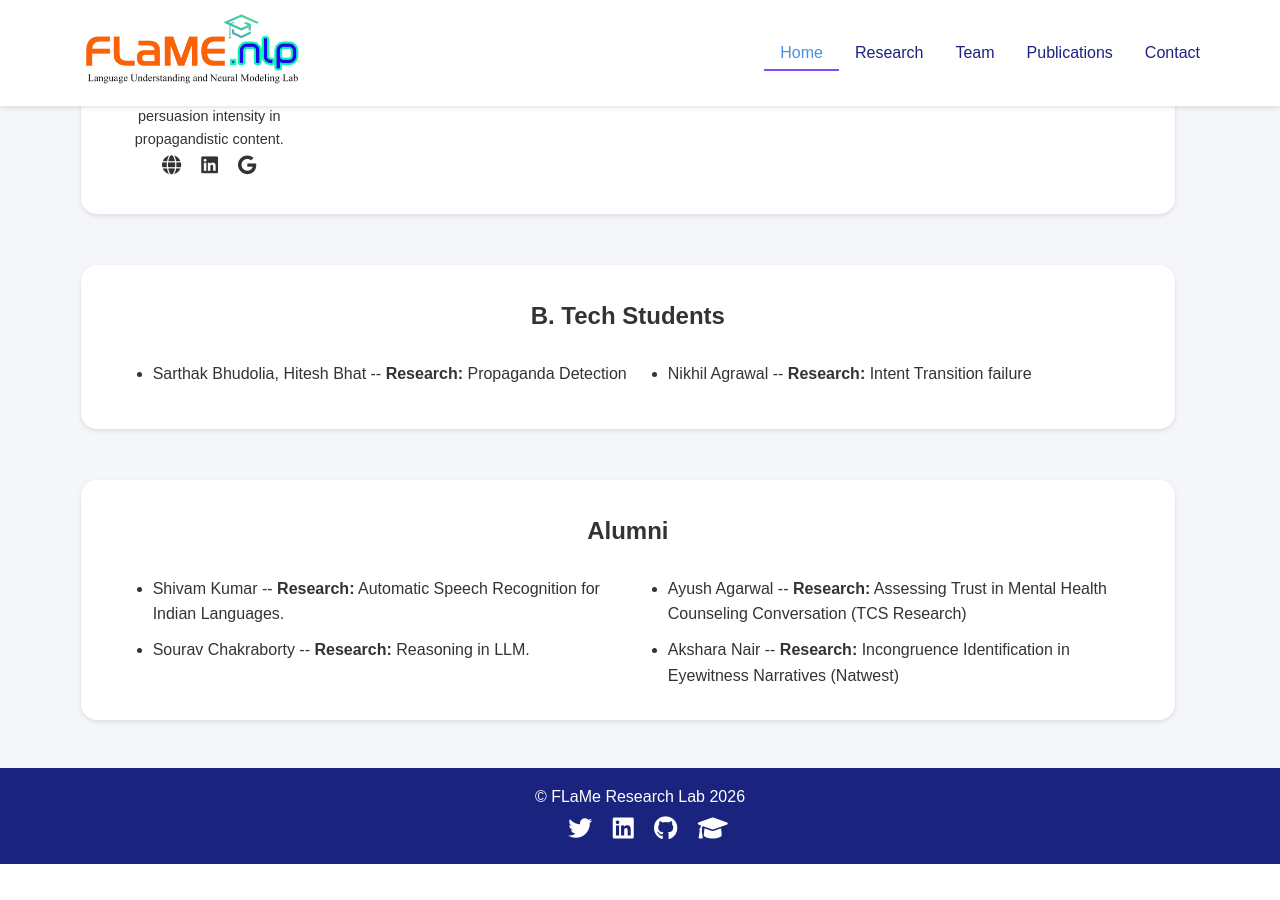
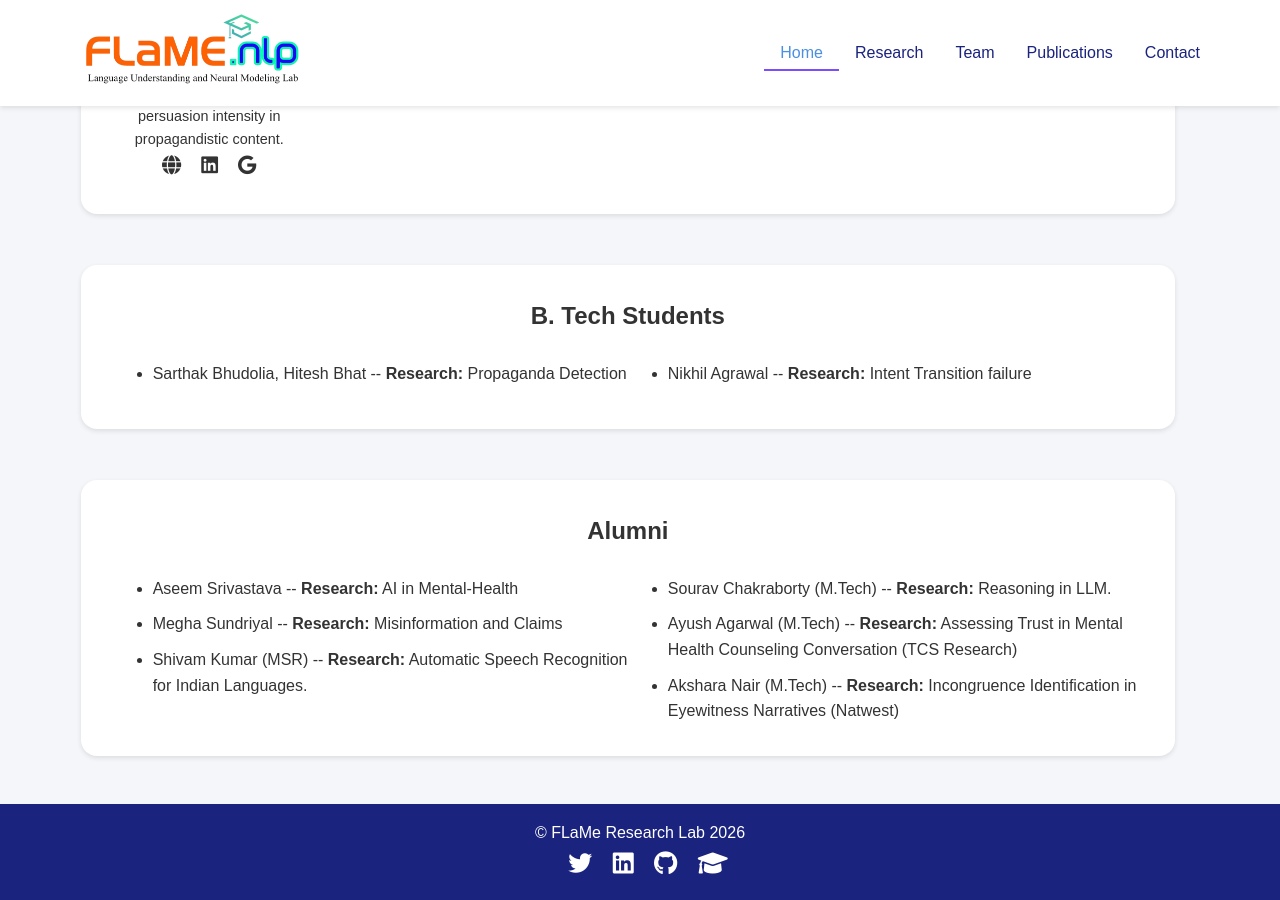
Before and after one commit to flamenlp/flamenlp.github.io, a Jekyll site: the page built from team.html, in a window 1280 px wide and 900 px high, scrolled down 1713 px. Built offline with Jekyll 4.4.1, drawn with Linux system fonts in a browser that asks for light colours; before the commit the page ends 2577 px from its top, so only the background shows below that; grey boxes are pictures that could not be loaded.

```diff
--- a/_data/team_members.yml
+++ b/_data/team_members.yml
@@ -218,18 +218,32 @@
 
 # Alumni
 
-- name: "Shivam Kumar"
+# PhD Students
+- name: "Aseem Srivastava"
+  category: "alumni"
+  joined: "August, 2020"
+  research_focus: "AI in Mental-Health"
+  image: "/assets/images/aseem.jpg"
+  website: "https://as3eem.github.io/"
+  linkedin: "https://www.linkedin.com/in/as3eem/"
+  google_scholar: "https://scholar.google.com/citations?user=kgykojoAAAAJ&hl=en&authuser=1"
+
+- name: "Megha Sundriyal"
+  category: "alumni"
+  research_focus: "Misinformation and Claims"
+
+- name: "Shivam Kumar (MSR)"
   category: "alumni"
   research_focus: "Automatic Speech Recognition for Indian Languages."
 
-- name: "Sourav Chakraborty"
+- name: "Sourav Chakraborty (M.Tech)"
   category: "alumni"
   research_focus: "Reasoning in LLM."
 
-- name: "Ayush Agarwal"
+- name: "Ayush Agarwal (M.Tech)"
   category: "alumni"
   research_focus: "Assessing Trust in Mental Health Counseling Conversation (TCS Research)"
 
-- name: "Akshara Nair"
+- name: "Akshara Nair (M.Tech)"
   category: "alumni"
   research_focus: "Incongruence Identification in Eyewitness Narratives (Natwest)"
```
